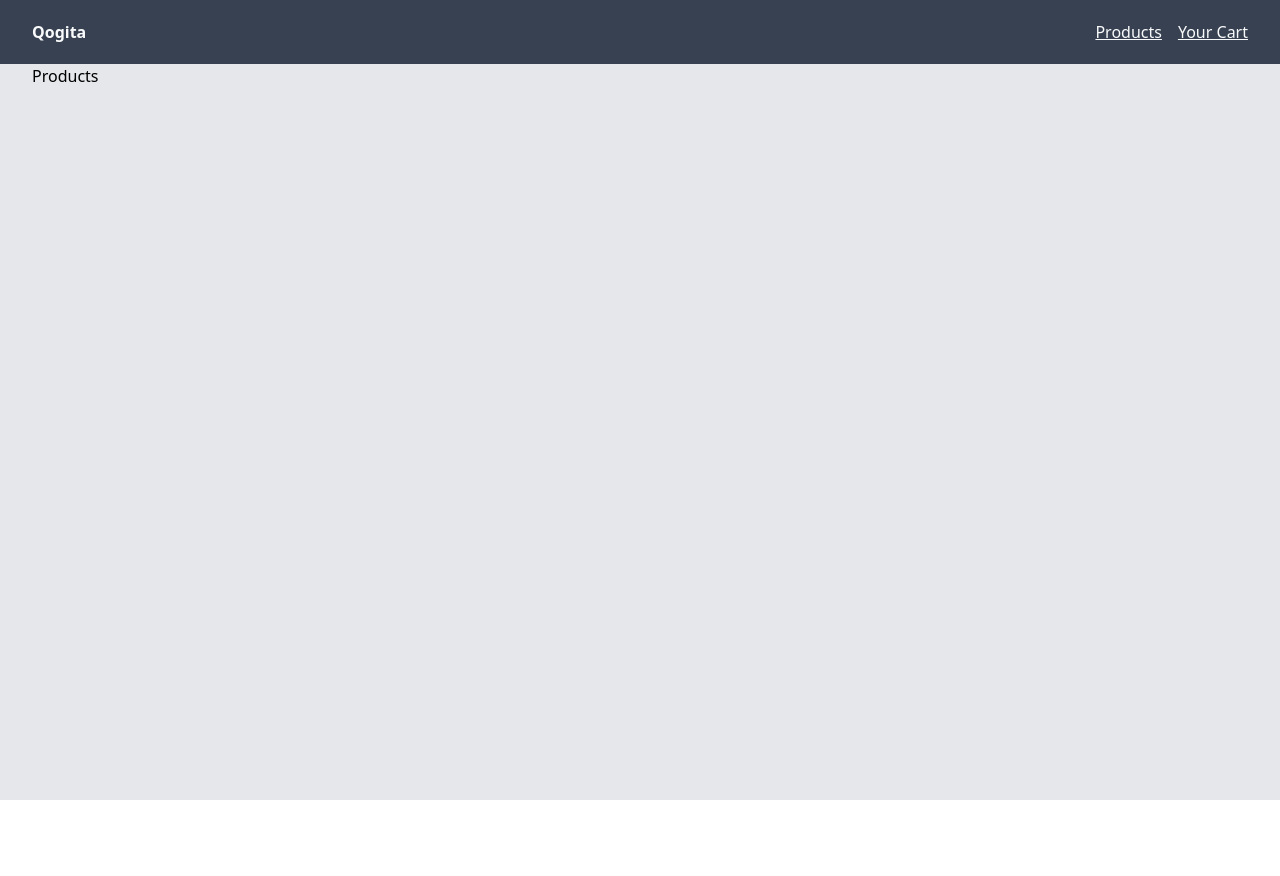
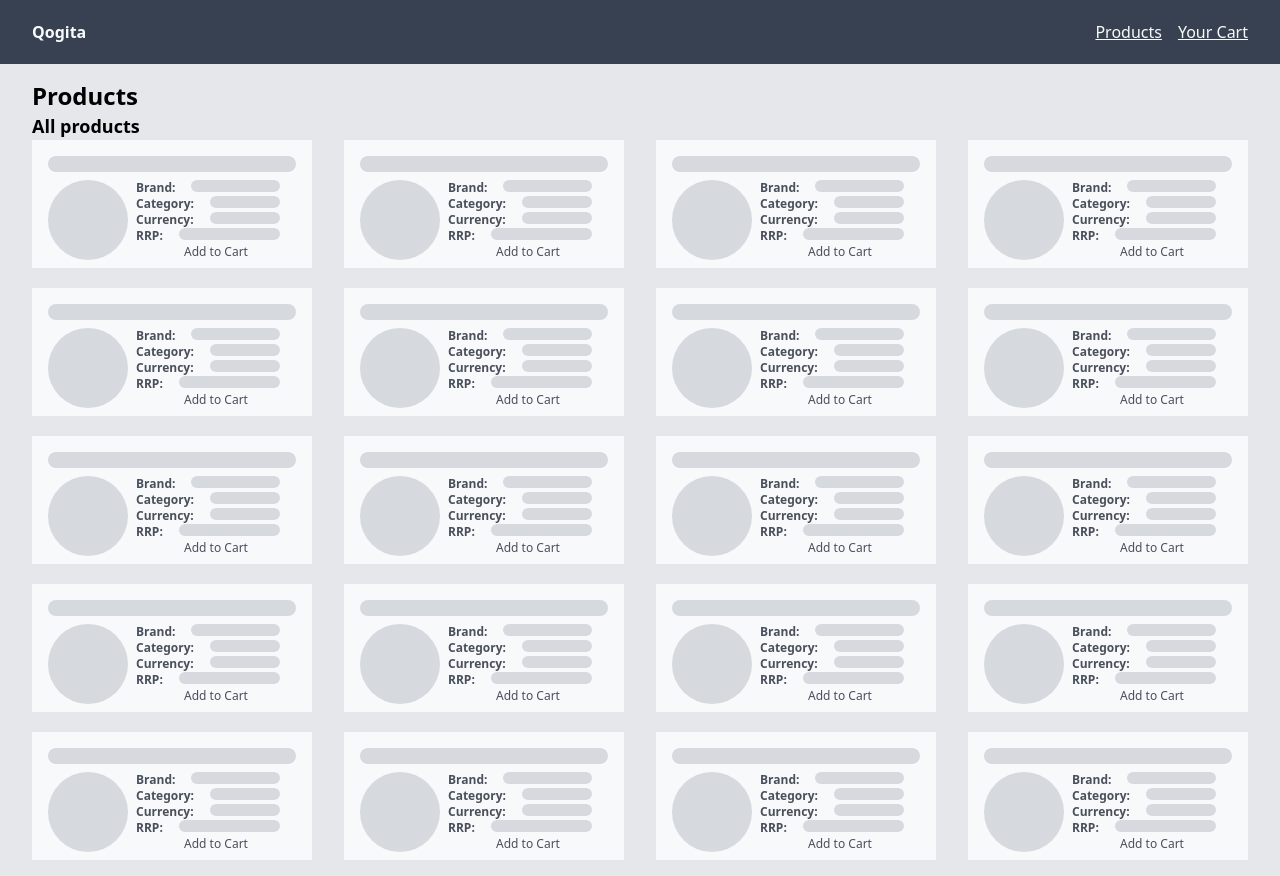
Before and after one commit to adamjamesturner93/fe-challenge, a Next.js app: page / in a window 1280 px wide. Before the commit the page ends 800 px from the top, so only its background shows below. Built offline with nearby package versions, Linux system fonts and the light colour scheme.

Commit message:
Added product card and skeleton card components

```diff
--- /dev/null
+++ b/next.config.js
@@ -0,0 +1,5 @@
+module.exports = {
+    images: {
+        domains: ['images.qogita.com'],
+    },
+}
--- a/src/components/Layout/index.tsx
+++ b/src/components/Layout/index.tsx
@@ -4,8 +4,8 @@ type Props = {
   children: React.ReactNode;
 };
 
-const Layout = ({ children }: Props) => (
-  <div className="w-full flex flex-col h-screen bg-gray-200">
+export const Layout = ({ children }: Props) => (
+  <div className="w-full flex flex-col min-h-screen bg-gray-200">
     <header className="px-8 flex justify-between h-16 items-center bg-gray-700 text-gray-50">
       <strong>Qogita</strong>
       <nav>
@@ -23,7 +23,7 @@ const Layout = ({ children }: Props) => (
         </ul>
       </nav>
     </header>
-    <main className="px-8">{children}</main>
+    <main className="px-8 py-4 grow">{children}</main>
   </div>
 );
 
--- /dev/null
+++ b/src/components/ProductCard.tsx
@@ -0,0 +1,43 @@
+import { Product } from '../types';
+import Image from 'next/image'
+
+export const ProductCard: React.FC<Product> = ({gtin, name, recommendedRetailPrice, recommendedRetailPriceCurrency, imageUrl, brandName, categoryName})=> {
+
+    if(!gtin) {
+        // Skeleton Loader
+        return <article className="flex flex-col text-xs bg-white px-4 py-2 animate-pulse">
+           <h3 className="font-semibold"><div className="text-base bg-gray-300 h-4 rounded-full my-2"/></h3>
+            <div className="flex gap-x-2">
+                <div className="w-20 bg-gray-300 h-20 rounded-full "/>
+                <div className="flex flex-col justify-center flex-grow text-gray-900">
+                    <p className={"text-gray-700 flex"}><span
+                        className="font-semibold text-gray-900">Brand:</span><span className="bg-gray-300 h-3 flex-grow rounded-full mx-4"/></p>
+                    <p className={"text-gray-700 flex"}><span
+                        className="font-semibold text-gray-900">Category:</span><span className="bg-gray-300 h-3 flex-grow rounded-full mx-4"/></p>
+                    <p className={"text-gray-700 flex"}><span
+                        className="font-semibold text-gray-900">Currency:</span><span className="bg-gray-300 h-3 flex-grow rounded-full mx-4"/></p>
+                    <p className={"text-gray-700 flex"}><span
+                        className="font-semibold text-gray-900">RRP:</span><span className="bg-gray-300 h-3 flex-grow rounded-full mx-4"/></p>
+                    <button>Add to Cart</button>
+                </div>
+            </div>
+        </article>
+    }
+    return <article className="flex flex-col text-xs bg-white px-4 py-2">
+        <h3 className="font-semibold">{name}</h3>
+        <div className="flex gap-x-2">
+            <Image src={imageUrl} alt={name} className={"h-20 w-20 rounded-full"} height={"100%"} width={"100%"}/>
+            <div className="flex flex-col justify-center  text-gray-900">
+                <p className={"text-gray-700"}><span
+                    className="font-semibold text-gray-900">Brand:</span> {brandName}</p>
+                <p className={"text-gray-700"}><span
+                    className="font-semibold text-gray-900">Category:</span> {categoryName}</p>
+                <p className={"text-gray-700"}><span
+                    className="font-semibold text-gray-900">Currency:</span> {recommendedRetailPriceCurrency}</p>
+                <p className={"text-gray-700"}><span
+                    className="font-semibold text-gray-900">RRP:</span> {recommendedRetailPrice}</p>
+                <button>Add to Cart</button>
+            </div>
+        </div>
+    </article>;
+}
--- /dev/null
+++ b/src/components/index.ts
@@ -0,0 +1,2 @@
+export * from './Layout/index'
+export * from './ProductCard'
--- a/src/pages/index.tsx
+++ b/src/pages/index.tsx
@@ -1,9 +1,33 @@
-import Layout from '../components/Layout';
+import {Layout, ProductCard} from '../components';
+import { useState } from 'react';
+import { Product } from '../types';
 
-const HomePage = () => (
-  <Layout>
-    <h1>Products</h1>
-  </Layout>
-);
+const HomePage = () => {
+    const skeleton: Product = {
+        "name": "",
+        "gtin": "",
+        "recommendedRetailPrice": 0,
+        "recommendedRetailPriceCurrency": "",
+        "imageUrl": "",
+        "brandName": "",
+        "categoryName": ""
+    }
+    const [products] = useState<Product[]>(Array(20).fill(skeleton))
+
+    return (
+        <Layout>
+            <h1 className="font-bold text-2xl">Products</h1>
+            <section>
+                <h2 className="font-semibold text-lg">All products</h2>
+                <div
+                    className="grid grid-flow-row gap-x-8 gap-y-5 grid-cols-1 sm:grid-cols-2 lg:grid-cols-3 xl:grid-cols-4">
+                    {products.map((product) => (
+                        <ProductCard key={product.gtin || Math.random()} {...product}/>
+                    ))}
+                </div>
+            </section>
+        </Layout>
+    )
+}
 
 export default HomePage;
```
